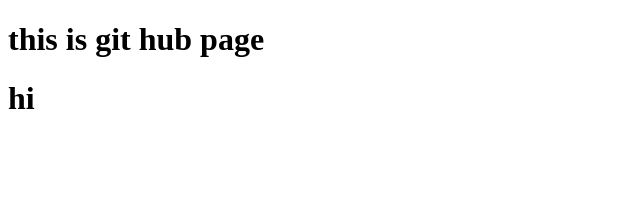
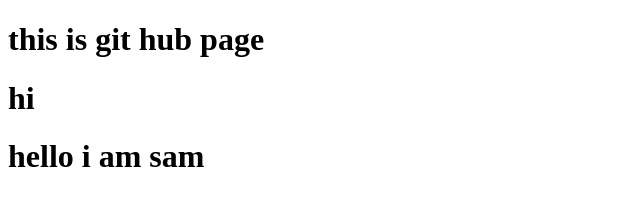
Before and after one commit to samruddhi1927/localrepo, a plain HTML site: page index.html in a window 1280 px wide. Shown: the whole page, without its empty margins (0-640 px from the left). Drawn offline with Linux system fonts and the light colour scheme.

Commit message:
add new feature

```diff
--- a/index.html
+++ b/index.html
@@ -9,5 +9,6 @@
 <body>
     <h1>this is git hub page</h1>
     <h1>hi</h1>
+    <h1>hello i am sam</h1>
 </body>
 </html>
```
